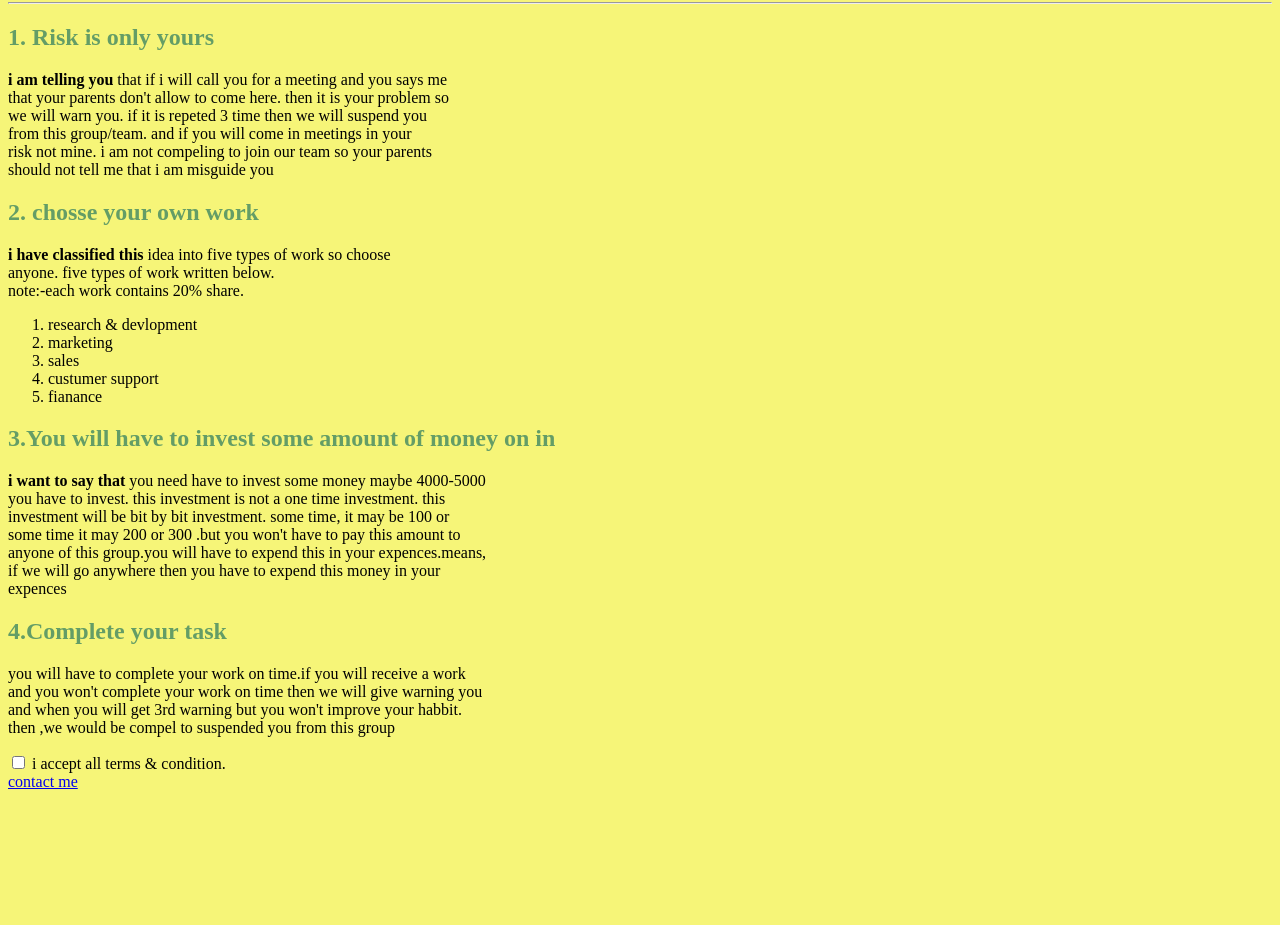
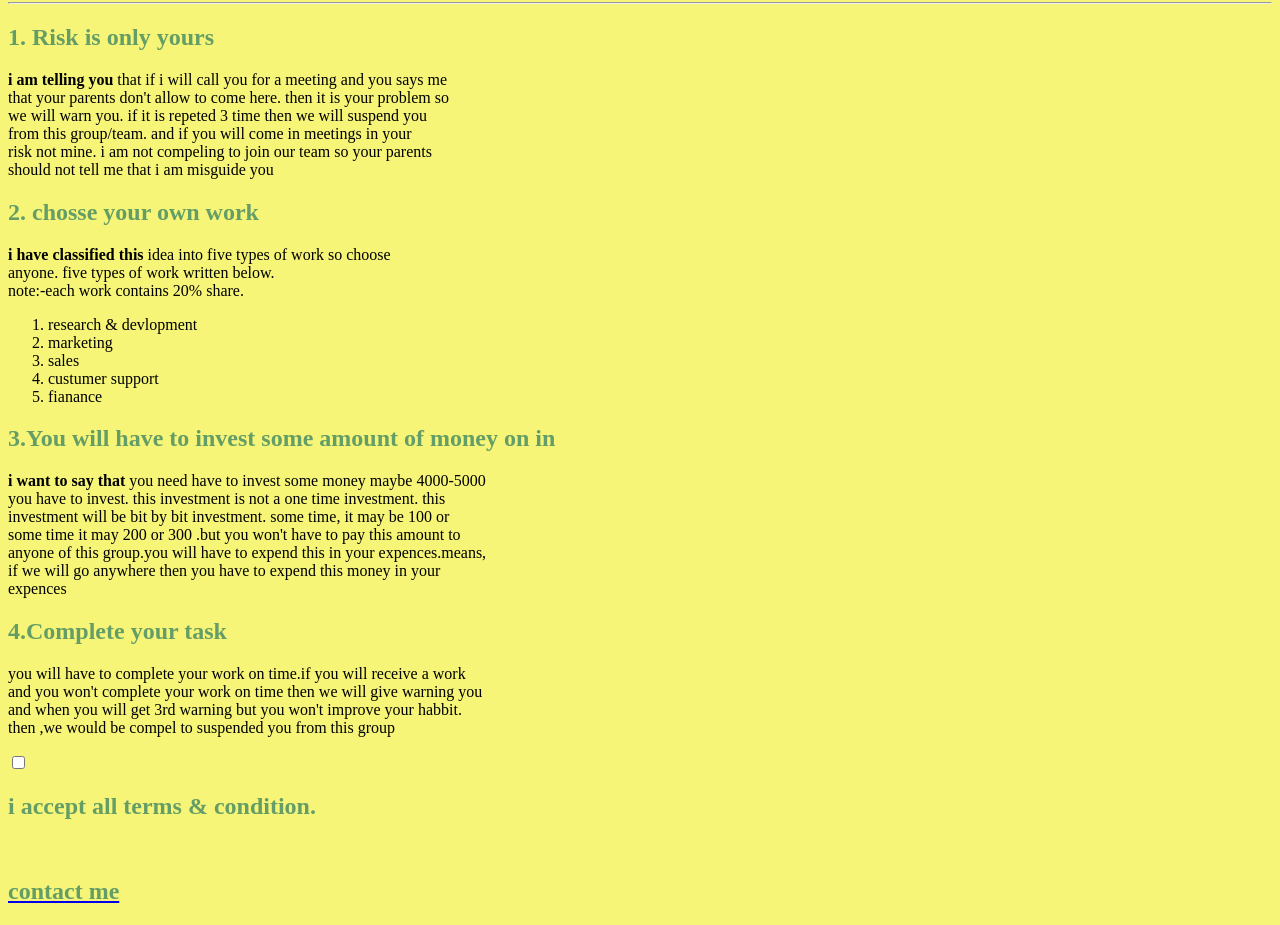
Before and after one commit to b-royal/vc, a plain HTML site: page join us.html in a window 1280 px wide. Shown: the part 162-1087 px from the top of the page. Before the commit the page ends 961 px from the top, so only its background shows below. Drawn offline with Linux system fonts and the light colour scheme.

Commit message:
Update join us.html

```diff
--- a/join us.html
+++ b/join us.html
@@ -42,10 +42,10 @@
            then ,we would be compel to suspended you from this group</p>
     <footer height="20%" width="100%">
          <form class="" action="contact me.html" method="post">
-           <input type="checkbox" name="accept" value="accept" required>
-           <label for="i accept all terms & condition" >i accept all terms & condition.</label> <br>
+           <input type="checkbox" name="accept" value="accept" height="2%" width="2%" required>
+           <label for="i accept all terms & condition" ><h2>i accept all terms & condition.</h2></label> <br>
           </form>
-    <a href="contact me.html">contact me</a>
+      <a href="contact me.html"> <h2>contact me</h2></a>
     </footer>
 
 
```
